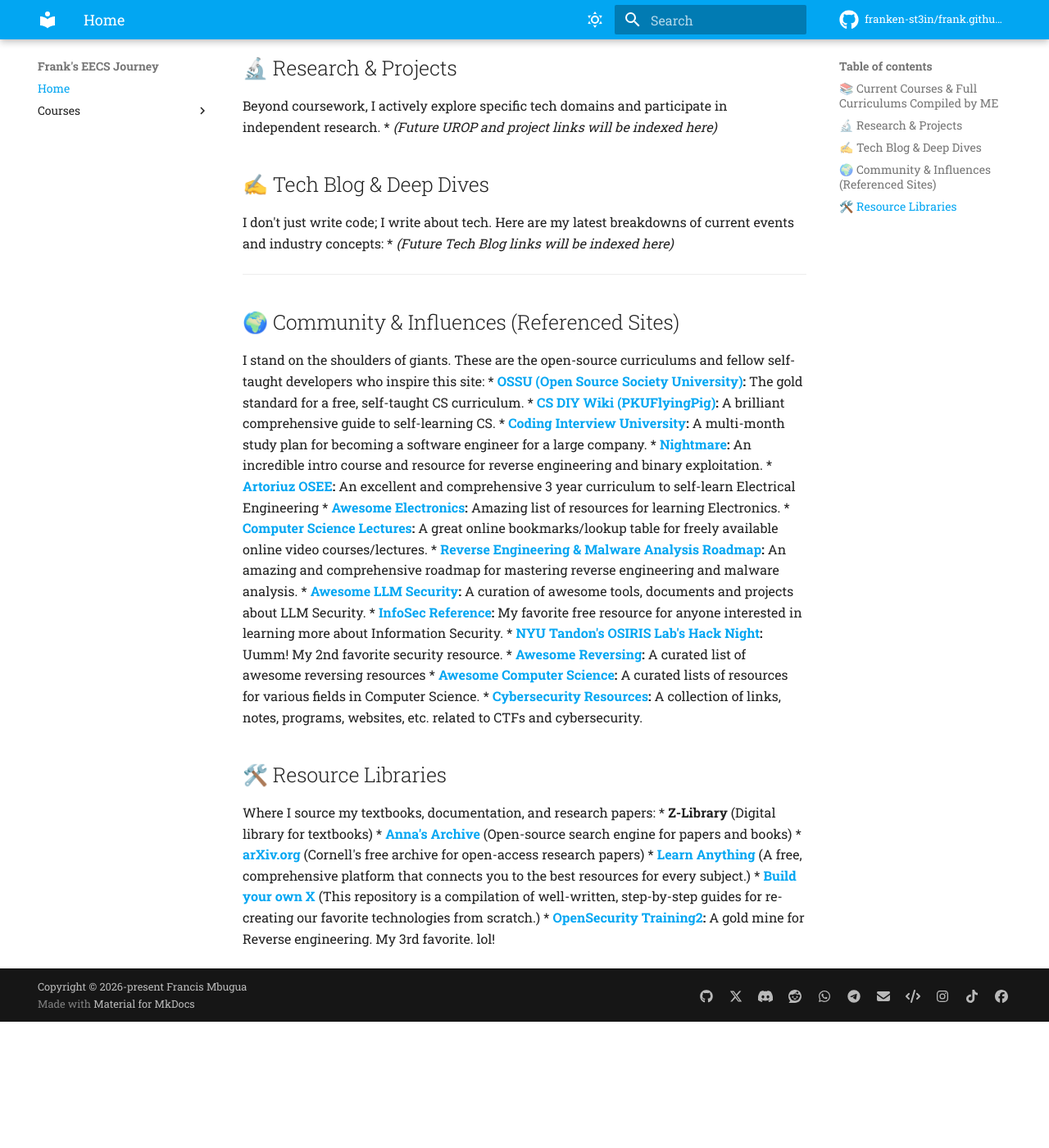
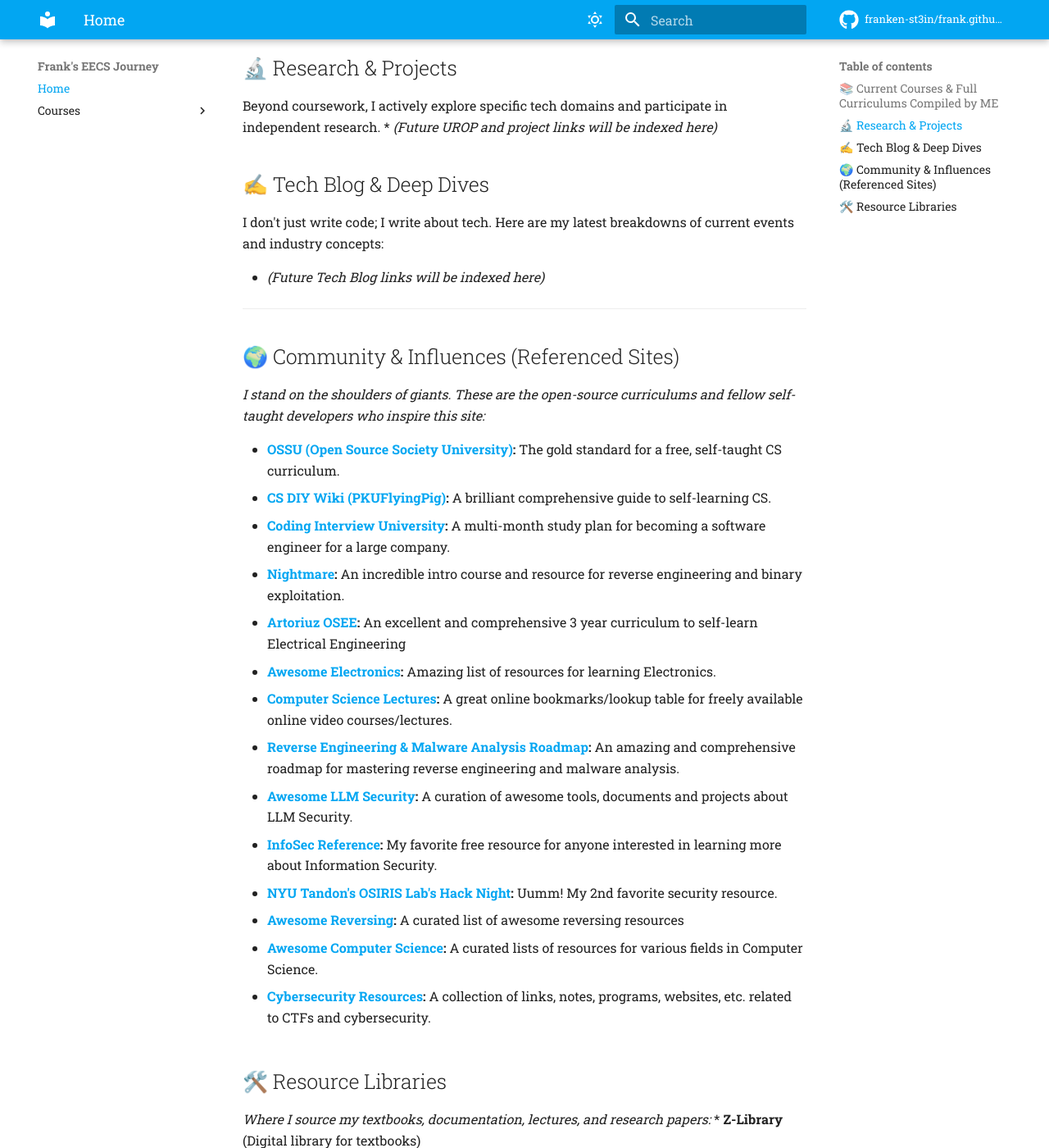
Before and after one commit to franken-st3in/frank.github.io, an MkDocs documentation site: the page built from docs/index.md, in a window 1280 px wide and 1400 px high, scrolled down 1129 px. Shown: the whole window at 82% size. Built offline with MkDocs 1.6.1 and Material for MkDocs 9.7.7, drawn with Linux system fonts in a browser that asks for light colours; comment, search, counter and statistics services are not loaded; before the commit the page ends 2375 px from its top, so only the background shows below that; some of the changed lines change nothing that is shown; some of the changed text lies outside the part shown.

Commit message:
Add course curriculum links and resource references
Updated course curriculums with links to Google Docs for various subjects including Math, Physics, Electrical Engineering, Computer Science, Economics, Finance, Philosophy, Literature, Political Science, and Brain & Cognitive Science. Added references to community resources and libraries for textbooks and research papers.

```diff
--- a/docs/index.md
+++ b/docs/index.md
@@ -8,25 +8,25 @@
 
 These are the foundational university courses I am currently working through:
 
-* **Math** — [Curriculum]()
+* **Math** — [Curriculum](https://docs.google.com/document/d/1smE3licMGXM4-GCKCJn0YW2eHHsWNRFu0ZxKaUnDHC4/edit?usp=sharing)
     * [Khan Academy - Pre-Algebra](pre-algebra.md)
-* **Physics** — [Curriculum]()
+* **Physics** — [Curriculum](https://docs.google.com/document/d/1KMRp3mXtmot_eRaXWCvwlmsU74myLXbtSuCudwygzDA/edit?usp=sharing)
     * [MIT 8.006: Exploring Physics Using Python](8-006.md)
-* **Electrical Engineering** — [Curriculum]()
+* **Electrical Engineering** — [Curriculum](https://docs.google.com/document/d/1rwCdXc2FVdIXRsnyKKDUXA65T-FGdpgHotvO0f2VokE/edit?usp=sharing)
     * [MIT 6.002: Circuits and Electronics](6-002.md)
-* **Computer Science** — [Curriculum]()
+* **Computer Science** — [Curriculum](https://docs.google.com/document/d/1ttIbrxGfIvuR635CbM_KxRH74Sqab-k9ZyMnBaKZ4BI/edit?usp=sharing)
     * [MIT 6.100L: Intro to CS and Programming using Python](6-100L.md)
-* **Economics** — [Curriculum]()
+* **Economics** — [Curriculum](https://docs.google.com/document/d/1J6H6lFj1XrS5S2TpfPL8hnkisFM2_rzL6RX5KtdFJ7U/edit?usp=sharing)
     * [MIT 14.01SC: Principles of Microeconomics](14-01sc.md)
-* **Finance** — [Curriculum]()
+* **Finance** — [Curriculum](https://docs.google.com/document/d/1naV2c0x2AC6_6cqQ3n-TTqJcjrnNVhpK6hfTP7mDK2Y/edit?usp=sharing)
     * [Yale: ECON 252 - Financial Markets 2011 with Robert Shiller](econ-252.md)
-* **Philosophy** — [Curriculum]()
+* **Philosophy** — [Curriculum](https://docs.google.com/document/d/1n57GMRw3Q2V07VrsaFICOHzzo_akmsJDmbscQUQeDRE/edit?usp=sharing)
     * [MIT 24.93 The Search for Meaning](24-93.md)
-* **Literature** — [Curriculum]()
+* **Literature** — [Curriculum](https://docs.google.com/document/d/1y7xFLWhyY0rvR3HyEgKN5s6R4WIXNd5Pva6RQUM__58/edit?usp=sharing)
     * [MIT 21L.000[J] Writing About Literature](21L-000.md)
-* **Political Science** — [Curriculum]()
+* **Political Science** — [Curriculum](https://docs.google.com/document/d/11U0s0uXl93befhDqzhFLOaxWydYDJ2kv-eze2X-_SbI/edit?usp=sharing)
     * [MIT 17.000[J] Political Philosophy](17-000.md)
-* **Brain & Cognitive Science** — [Curriculum]()
+* **Brain & Cognitive Science** — [Curriculum](https://docs.google.com/document/d/1_mU8aowRBaqwh4T9KqTJJBIcht_EtPhSuvnpb2QrkXI/edit?usp=sharing)
     * [MIT 9.00 Introduction to Psychological Science](9-00.md)
 
 ## 🔬 Research & Projects
@@ -35,32 +35,51 @@
 
 ## ✍️ Tech Blog & Deep Dives
 I don't just write code; I write about tech. Here are my latest breakdowns of current events and industry concepts:
+
 * *(Future Tech Blog links will be indexed here)*
 
 ---
 
 ## 🌍 Community & Influences (Referenced Sites)
-I stand on the shoulders of giants. These are the open-source curriculums and fellow self-taught developers who inspire this site:
-* **[OSSU (Open Source Society University)](https://github.com/ossu/computer-science):** The gold standard for a free, self-taught CS curriculum.
-* **[CS DIY Wiki (PKUFlyingPig)](https://csdiy.wiki/):** A brilliant comprehensive guide to self-learning CS.
-* **[Coding Interview University](https://github.com/jwasham/coding-interview-university):** A multi-month study plan for becoming a software engineer for a large company.
-* **[Nightmare](https://guyinatuxedo.github.io/):** An incredible intro course and resource for reverse engineering and binary exploitation.
-* **[Artoriuz OSEE](https://github.com/Artoriuz/OSEE):** An excellent and comprehensive 3 year curriculum to self-learn Electrical Engineering
-* **[Awesome Electronics](https://github.com/kitspace/awesome-electronics):** Amazing list of resources for learning Electronics.
-* **[Computer Science Lectures](https://github.com/Developer-Y/cs-video-courses):** A great online bookmarks/lookup table for freely available online video courses/lectures.
-* **[Reverse Engineering & Malware Analysis Roadmap](https://github.com/x86byte/RE-MA-Roadmap):** An amazing and comprehensive roadmap for mastering reverse engineering and malware analysis.
-* **[Awesome LLM Security](https://github.com/pedramamini/awesome-llm-security):** A curation of awesome tools, documents and projects about LLM Security.
-* **[InfoSec Reference](https://github.com/rmusser01/Infosec_Reference):** My favorite free resource for anyone interested in learning more about Information Security.
-* **[NYU Tandon's OSIRIS Lab's Hack Night](https://github.com/osirislab/Hack-Night):** Uumm! My 2nd favorite security resource.
-* **[Awesome Reversing](https://github.com/tylerha97/awesome-reversing):** A curated list of awesome reversing resources
-* **[Awesome Computer Science](https://github.com/quabanc/awesome-computer-science):** A curated lists of resources for various fields in Computer Science.
-* **[Cybersecurity Resources](https://github.com/alex-bellon/cybersecurity-resources):** A collection of links, notes, programs, websites, etc. related to CTFs and cybersecurity.
+*I stand on the shoulders of giants. These are the open-source curriculums and fellow self-taught developers who inspire this site:*
+
+  * **[OSSU (Open Source Society University)](https://github.com/ossu/computer-science):** The gold standard for a free, self-taught CS curriculum.
+  * **[CS DIY Wiki (PKUFlyingPig)](https://csdiy.wiki/):** A brilliant comprehensive guide to self-learning CS.
+
+  * **[Coding Interview University](https://github.com/jwasham/coding-interview-university):** A multi-month study plan for becoming a software engineer for a large company.
+
+  * **[Nightmare](https://guyinatuxedo.github.io/):** An incredible intro course and resource for reverse engineering and binary exploitation.
+
+  * **[Artoriuz OSEE](https://github.com/Artoriuz/OSEE):** An excellent and comprehensive 3 year curriculum to self-learn Electrical Engineering
+
+  * **[Awesome Electronics](https://github.com/kitspace/awesome-electronics):** Amazing list of resources for learning Electronics.
+
+  * **[Computer Science Lectures](https://github.com/Developer-Y/cs-video-courses):** A great online bookmarks/lookup table for freely available online video courses/lectures.
+
+  * **[Reverse Engineering & Malware Analysis Roadmap](https://github.com/x86byte/RE-MA-Roadmap):** An amazing and comprehensive roadmap for mastering reverse engineering and malware analysis.
+
+  * **[Awesome LLM Security](https://github.com/pedramamini/awesome-llm-security):** A curation of awesome tools, documents and projects about LLM Security.
+
+  * **[InfoSec Reference](https://github.com/rmusser01/Infosec_Reference):** My favorite free resource for anyone interested in learning more about Information Security.
+
+  * **[NYU Tandon's OSIRIS Lab's Hack Night](https://github.com/osirislab/Hack-Night):** Uumm! My 2nd favorite security resource.
+
+  * **[Awesome Reversing](https://github.com/tylerha97/awesome-reversing):** A curated list of awesome reversing resources
+
+  * **[Awesome Computer Science](https://github.com/quabanc/awesome-computer-science):** A curated lists of resources for various fields in Computer Science.
+
+  * **[Cybersecurity Resources](https://github.com/alex-bellon/cybersecurity-resources):** A collection of links, notes, programs, websites, etc. related to CTFs and cybersecurity.
 
 ## 🛠️ Resource Libraries
-Where I source my textbooks, documentation, and research papers:
-* **Z-Library** (Digital library for textbooks)
-* **[Anna's Archive](https://annas-archive.gl/)** (Open-source search engine for papers and books)
-* **[arXiv.org](https://arxiv.org/)** (Cornell's free archive for open-access research papers)
-* **[Learn Anything](https://learn-anything.xyz/)** (A free, comprehensive platform that connects you to the best resources for every subject.)
-* **[Build your own X](https://github.com/codecrafters-io/build-your-own-x)** (This repository is a compilation of well-written, step-by-step guides for re-creating our favorite technologies from scratch.)
-* **[OpenSecurity Training2](https://p.ost2.fyi/courses):** A gold mine for Reverse engineering. My 3rd favorite. lol!
+*Where I source my textbooks, documentation, lectures, and research papers:*
+  * **Z-Library** (Digital library for textbooks)
+
+  * **[Anna's Archive](https://annas-archive.gl/)** (Open-source search engine for papers and books)
+
+  * **[arXiv.org](https://arxiv.org/)** (Cornell's free archive for open-access research papers)
+
+  * **[Learn Anything](https://learn-anything.xyz/)** (A free, comprehensive platform that connects you to the best resources for every subject.)
+
+  * **[Build your own X](https://github.com/codecrafters-io/build-your-own-x)** (This repository is a compilation of well-written, step-by-step guides for re-creating our favorite technologies from scratch.)
+
+  * **[OpenSecurity Training2](https://p.ost2.fyi/courses):** A gold mine for Reverse engineering. My 3rd favorite. lol!
```
